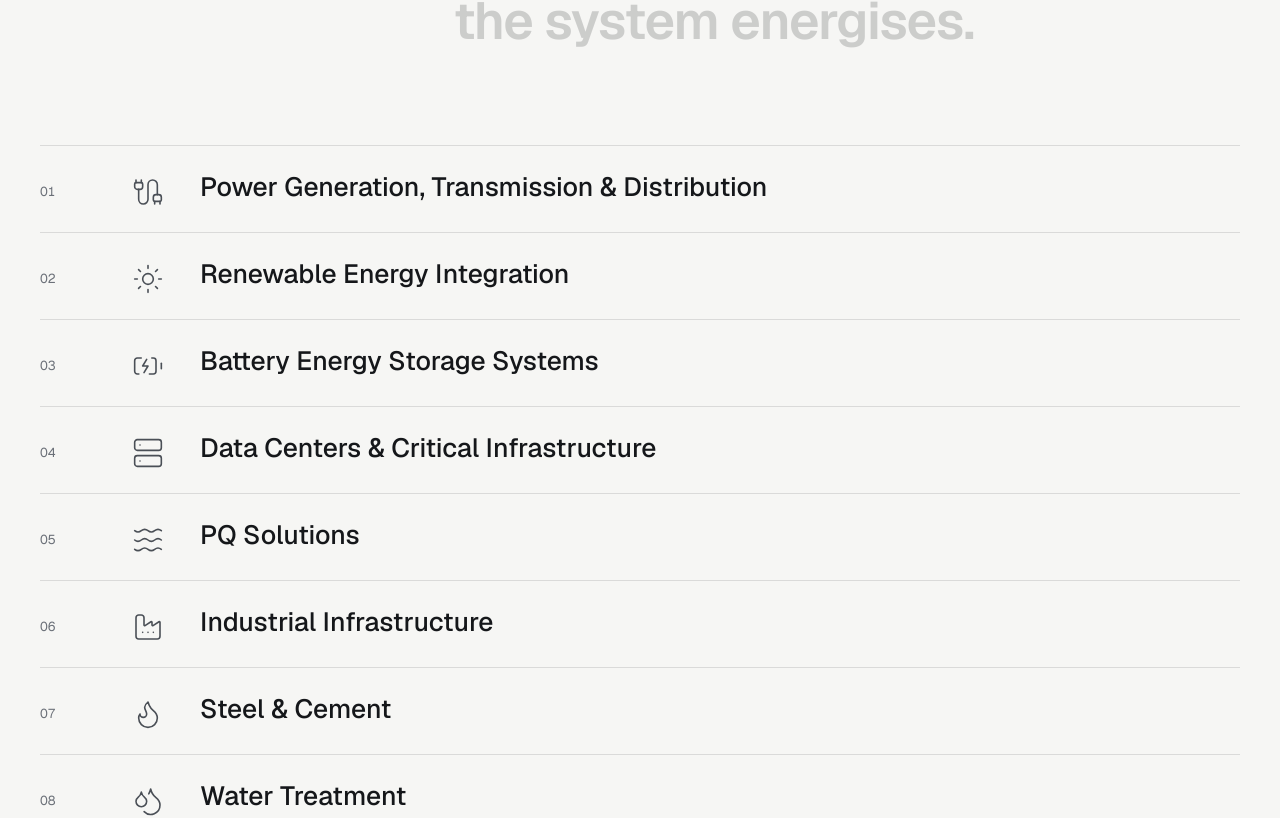
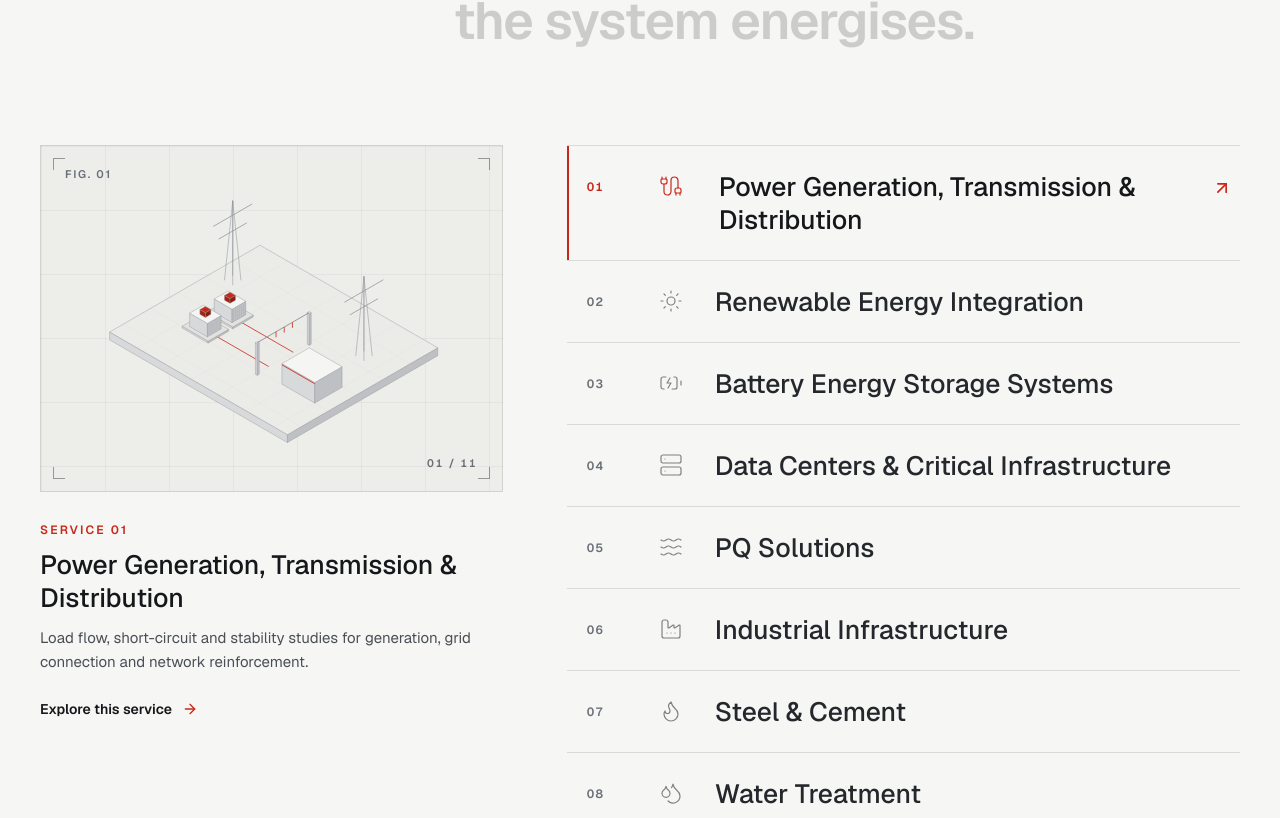
Before and after one commit to wnr-group/infoelex-app, a Next.js app: page / in a window 1280 px wide. Shown: the part 1834-2652 px from the top of the page. Built offline with nearby package versions, Linux system fonts and the light colour scheme.

Commit message:
feat: premium services section with live illustrated preview
Co-Authored-By: Claude Sonnet 5.5 <noreply@anthropic.com>

```diff
--- a/components/home/services-section.tsx
+++ b/components/home/services-section.tsx
@@ -1,6 +1,6 @@
 "use client";
 
-import { AnimatePresence, motion, useMotionValue, useSpring } from "framer-motion";
+import { AnimatePresence, motion } from "framer-motion";
 import {
   ArrowUpRight,
   Atom,
@@ -17,30 +17,35 @@ import {
   type LucideIcon,
 } from "lucide-react";
 import Link from "next/link";
-import { useRef, useState } from "react";
+import { useState } from "react";
 import { cn } from "@/lib/utils";
-import { useReducedMotion } from "./use-reduced-motion";
 import { SERVICES } from "./content";
 import { IsoScene } from "./iso";
+import { ArrowUnderline } from "./magnetic-link";
 import { EASE } from "./motion";
 import { Eyebrow, Reveal, ScrubHeadline } from "./reveal";
 
 const ICONS: LucideIcon[] = [Cable, Sun, BatteryCharging, Server, Waves, Factory, Flame, Droplets, Atom, Ship, Building2];
 
-/** All 11 service lines as an editorial index with a cursor-following preview. */
+const pad = (n: number) => String(n).padStart(2, "0");
+
+/** Corner crop marks, like the edge of an engineering drawing. */
+function Corners() {
+  const c = "absolute h-3 w-3 border-graphite-950/40";
+  return (
+    <>
+      <span aria-hidden="true" className={cn(c, "left-3 top-3 border-l border-t")} />
+      <span aria-hidden="true" className={cn(c, "right-3 top-3 border-r border-t")} />
+      <span aria-hidden="true" className={cn(c, "bottom-3 left-3 border-b border-l")} />
+      <span aria-hidden="true" className={cn(c, "bottom-3 right-3 border-b border-r")} />
+    </>
+  );
+}
+
+/** All 11 service lines: a live illustrated preview on the left, a clean index on the right. */
 export function ServicesSection() {
-  const reduce = useReducedMotion();
-  const listRef = useRef<HTMLUListElement>(null);
-  const [active, setActive] = useState<number | null>(null);
-  const px = useSpring(useMotionValue(0), { stiffness: 140, damping: 22, mass: 0.6 });
-  const py = useSpring(useMotionValue(0), { stiffness: 140, damping: 22, mass: 0.6 });
-
-  const onMove = (e: React.PointerEvent) => {
-    if (e.pointerType !== "mouse" || reduce) return;
-    // Sit to the right of the cursor so the hovered row's copy stays readable.
-    px.set(Math.min(e.clientX + 240, window.innerWidth - 320));
-    py.set(e.clientY - 110);
-  };
+  const [active, setActive] = useState(0);
+  const current = SERVICES[active];
 
   return (
     <section id="services" className="bg-canvas py-[var(--space-section)]">
@@ -57,81 +62,116 @@ export function ServicesSection() {
           </div>
         </div>
 
-        <ul
-          ref={listRef}
-          className="mt-16 border-t border-hairline md:mt-24"
-          onPointerMove={onMove}
-          onPointerLeave={() => setActive(null)}
+        <div className="mt-16 grid gap-x-16 gap-y-12 md:mt-24 lg:grid-cols-12">
+          {/* Live preview (desktop) */}
+          <div className="hidden lg:col-span-5 lg:block">
+            <div className="sticky top-28">
+              <div className="bg-blueprint relative aspect-[4/3] overflow-hidden border border-hairline bg-canvas-2">
+                <Corners />
+                <div className="absolute left-6 top-5 z-10 text-[11px] font-semibold uppercase tracking-[0.16em] text-steel">
+                  Fig. {pad(active + 1)}
+                </div>
+                <div className="absolute bottom-5 right-6 z-10 text-[11px] font-semibold tabular-nums tracking-[0.16em] text-steel">
+                  {pad(active + 1)} / {pad(SERVICES.length)}
+                </div>
+                <AnimatePresence mode="wait">
+                  <motion.div
+                    key={active}
+                    className="absolute inset-0 p-10"
+                    initial={{ opacity: 0, y: 14 }}
+                    animate={{ opacity: 1, y: 0 }}
+                    exit={{ opacity: 0, y: -10 }}
+                    transition={{ duration: 0.4, ease: EASE }}
                   >
+                    <IsoScene scene={current.scene} className="h-full w-full" />
+                  </motion.div>
+                </AnimatePresence>
+              </div>
+
+              <div className="mt-8 min-h-[11rem]">
+                <AnimatePresence mode="wait">
+                  <motion.div
+                    key={active}
+                    initial={{ opacity: 0, y: 10 }}
+                    animate={{ opacity: 1, y: 0 }}
+                    exit={{ opacity: 0 }}
+                    transition={{ duration: 0.3, ease: EASE }}
+                  >
+                    <p className="text-eyebrow font-semibold uppercase text-signal">Service {pad(active + 1)}</p>
+                    <h3 className="mt-3 font-display text-title font-medium text-graphite-950">{current.title}</h3>
+                    <p className="mt-3 max-w-md text-[15px] leading-relaxed text-graphite-600">{current.blurb}</p>
+                    <ArrowUnderline href={current.href} className="mt-5 text-graphite-950">
+                      Explore this service
+                    </ArrowUnderline>
+                  </motion.div>
+                </AnimatePresence>
+              </div>
+            </div>
+          </div>
+
+          {/* Index */}
+          <ol className="border-t border-hairline lg:col-span-7">
             {SERVICES.map((s, i) => {
               const Icon = ICONS[i];
-            const open = active === i;
+              const on = active === i;
               return (
                 <Reveal key={s.title} as="li" clip delay={Math.min(i, 4) * 0.04} className="border-b border-hairline">
                   <Link
                     href={s.href}
                     onPointerEnter={(e) => e.pointerType === "mouse" && setActive(i)}
                     onFocus={() => setActive(i)}
-                  onBlur={() => setActive(null)}
-                  className="group grid grid-cols-[auto_1fr_auto] items-start gap-x-5 gap-y-1 py-5 md:grid-cols-[4rem_2.5rem_1fr_auto] md:gap-x-7 md:py-6 focus-visible:outline-2 focus-visible:outline-offset-[-2px] focus-visible:outline-signal"
+                    className="group relative grid grid-cols-[auto_1fr_auto] items-start gap-x-5 gap-y-1 py-5 pl-5 pr-2 focus-visible:outline-2 focus-visible:outline-offset-[-2px] focus-visible:outline-signal md:grid-cols-[3rem_2rem_1fr_auto] md:gap-x-6 md:py-6"
                   >
-                  <span className="pt-1.5 text-[13px] tabular-nums text-steel md:pt-3">
-                    {String(i + 1).padStart(2, "0")}
+                    {/* active marker */}
+                    <span
+                      aria-hidden="true"
+                      className={cn(
+                        "absolute bottom-0 left-0 top-0 w-[2px] origin-top bg-signal transition-transform duration-[400ms] ease-signature",
+                        on ? "scale-y-100" : "scale-y-0"
+                      )}
+                    />
+                    <span
+                      className={cn(
+                        "pt-1.5 text-[12px] font-semibold tabular-nums tracking-[0.12em] transition-colors duration-[300ms] ease-signature md:pt-2",
+                        on ? "text-signal" : "text-steel"
+                      )}
+                    >
+                      {pad(i + 1)}
                     </span>
                     <Icon
                       aria-hidden="true"
                       strokeWidth={1.2}
-                    className="hidden h-8 w-8 text-graphite-600 transition-[color,transform] duration-[300ms] ease-signature group-hover:-translate-y-0.5 group-hover:scale-110 group-hover:text-signal md:mt-1.5 md:block"
+                      className={cn(
+                        "hidden h-6 w-6 transition-colors duration-[300ms] ease-signature md:mt-1 md:block",
+                        on ? "text-signal" : "text-graphite-600/70"
+                      )}
                     />
                     <div className="min-w-0">
-                    <h3 className="font-display text-title font-medium text-graphite-950 transition-transform duration-[300ms] ease-signature group-hover:translate-x-1.5">
+                      <h3
+                        className={cn(
+                          "font-display text-title font-medium transition-[color,transform] duration-[300ms] ease-signature",
+                          on ? "translate-x-1 text-graphite-950" : "text-graphite-600 lg:text-graphite-800"
+                        )}
+                      >
                         {s.title}
                       </h3>
-                    <div
-                      className={cn(
-                        "grid transition-[grid-template-rows,opacity] duration-[360ms] ease-signature md:grid-rows-[0fr] md:opacity-0",
-                        open && "md:grid-rows-[1fr] md:opacity-100"
-                      )}
-                    >
-                      <p className="overflow-hidden text-[15px] leading-relaxed text-graphite-600 md:max-w-xl">
-                        <span className="block pt-3">{s.blurb}</span>
-                      </p>
-                    </div>
+                      {/* Mobile and touch: description always visible */}
+                      <p className="mt-2 max-w-md text-[14px] leading-relaxed text-graphite-600 lg:hidden">{s.blurb}</p>
                     </div>
                     <ArrowUpRight
                       aria-hidden="true"
-                    className="mt-1.5 h-6 w-6 text-signal transition-[transform,opacity] duration-[300ms] ease-signature md:mt-2 md:-translate-x-3 md:opacity-0 md:group-hover:translate-x-0 md:group-hover:opacity-100"
+                      className={cn(
+                        "mt-1.5 h-5 w-5 text-signal transition-[transform,opacity] duration-[300ms] ease-signature md:mt-2",
+                        on ? "translate-x-0 opacity-100" : "opacity-100 lg:-translate-x-2 lg:opacity-0"
+                      )}
                     />
                   </Link>
                 </Reveal>
               );
             })}
-        </ul>
+          </ol>
         </div>
-
-      {/* Cursor-following preview (fine pointers only) */}
-      <motion.div
-        aria-hidden="true"
-        className="pointer-events-none fixed left-0 top-0 z-30 hidden h-[220px] w-[300px] overflow-hidden border border-hairline bg-canvas-2 md:block"
-        style={{ x: px, y: py }}
-        animate={{ opacity: active === null ? 0 : 1, scale: active === null ? 0.94 : 1 }}
-        transition={{ duration: 0.3, ease: EASE }}
-      >
-        <AnimatePresence mode="wait">
-          {active !== null && (
-            <motion.div
-              key={active}
-              className="h-full w-full p-4"
-              initial={{ opacity: 0 }}
-              animate={{ opacity: 1 }}
-              exit={{ opacity: 0 }}
-              transition={{ duration: 0.2, ease: EASE }}
-            >
-              <IsoScene scene={SERVICES[active].scene} className="h-full w-full" />
-            </motion.div>
-          )}
-        </AnimatePresence>
-      </motion.div>
+      </div>
     </section>
   );
 }
```
Lines whose indentation alone changed are shown as unchanged.
